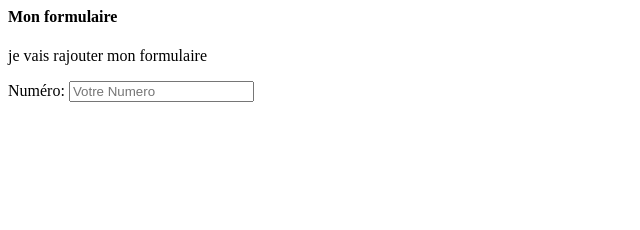
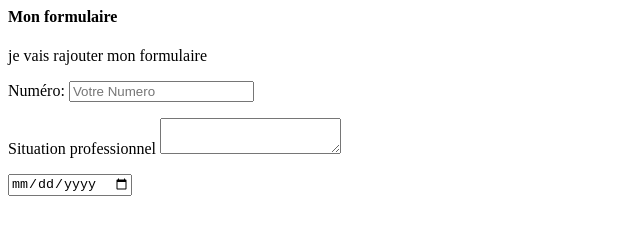
Before and after one commit to NADHURATI/mapremierepageweb, a plain HTML site: page formulaire.html in a window 1280 px wide. Shown: the whole page, without its empty margins (0-640 px from the left). Drawn offline with Linux system fonts and the light colour scheme.

Commit message:
ajout formulaire

```diff
--- a/formulaire.html
+++ b/formulaire.html
@@ -14,6 +14,15 @@
             <input type="text" name="Numero" placeholder="Votre Numero"/>
             </p>
 
+            <p>
+                <label>Situation professionnel</label>
+                <textarea name="Situation"></textarea> <!-- Pour définir un -->
+            </p>
+
+            <p>
+                <input type="date"/>
+            </p>
+
          </form>
 
     </boby>
```
